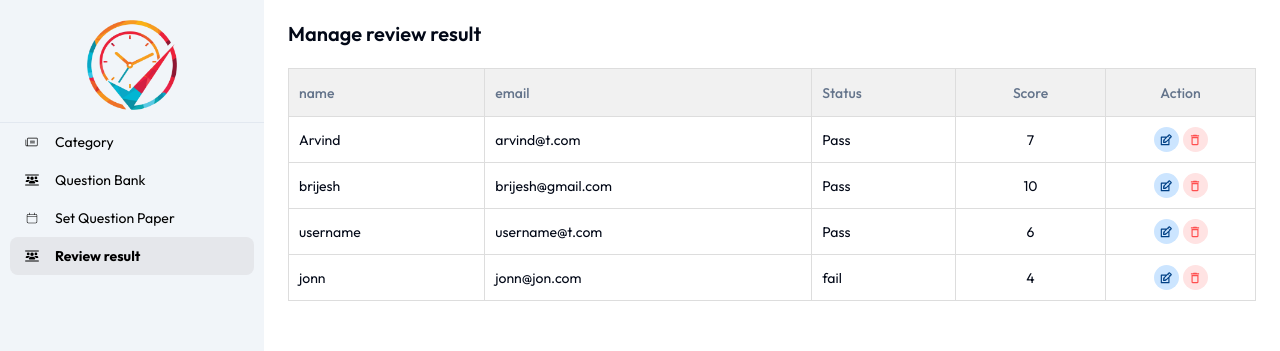
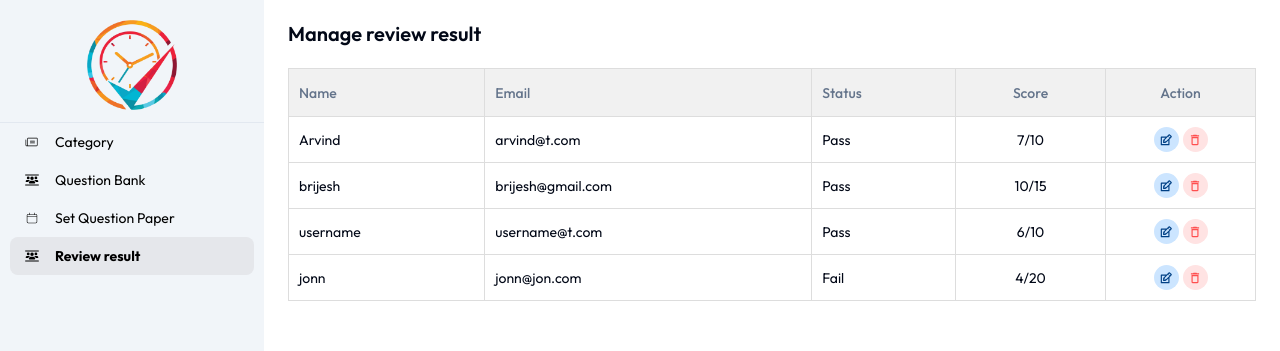
Before and after one commit to w3villa-suraj-bisht/test-event-management-FE, a Next.js app: page /review-result in a window 1280 px wide. Shown: the top 351 px of the page. Built offline with nearby package versions, Linux system fonts and the light colour scheme.

Commit message:
Data added

```diff
--- a/src/app/(home)/(admin)/question-bank/page.tsx
+++ b/src/app/(home)/(admin)/question-bank/page.tsx
@@ -24,8 +24,8 @@ const QuestionBank = () => {
                         <Table className="tableStyle">
                             <TableHeader>
                                 <TableRow>
-                                    <TableHead>question</TableHead>
-                                    <TableHead>category</TableHead>
+                                    <TableHead>Question</TableHead>
+                                    <TableHead>Category</TableHead>
                                     <TableHead className="w-[150px] text-center">Length</TableHead>
                                     <TableHead className="w-[150px] text-center">Action</TableHead>
                                 </TableRow>
--- a/src/app/(home)/(admin)/review-result/page.tsx
+++ b/src/app/(home)/(admin)/review-result/page.tsx
@@ -24,8 +24,8 @@ const ReviewResult = () => {
                         <Table className="tableStyle">
                             <TableHeader>
                                 <TableRow>
-                                    <TableHead>name</TableHead>
-                                    <TableHead>email</TableHead>
+                                    <TableHead>Name</TableHead>
+                                    <TableHead>Email</TableHead>
                                     <TableHead>Status</TableHead>
                                     <TableHead className="w-[150px] text-center">Score</TableHead>
                                     <TableHead className="w-[150px] text-center">Action</TableHead>
@@ -36,7 +36,7 @@ const ReviewResult = () => {
                                     <TableCell>Arvind</TableCell>
                                     <TableCell>arvind@t.com</TableCell>
                                     <TableCell>Pass</TableCell>
-                                    <TableCell className="text-center">7</TableCell>
+                                    <TableCell className="text-center">7/10</TableCell>
                                     <TableCell className="text-center">
                                         <div className="flex items-center justify-center gap-1">
                                             <Link className="btnLink_edit" href={""}  >
@@ -52,7 +52,7 @@ const ReviewResult = () => {
                                     <TableCell>brijesh</TableCell>
                                     <TableCell>brijesh@gmail.com</TableCell>
                                     <TableCell>Pass</TableCell>
-                                    <TableCell className="text-center">10</TableCell>
+                                    <TableCell className="text-center">10/15</TableCell>
                                     <TableCell className="text-center">
                                         <div className="flex items-center justify-center gap-1">
                                             <Link className="btnLink_edit" href={""}  >
@@ -68,7 +68,7 @@ const ReviewResult = () => {
                                     <TableCell>username</TableCell>
                                     <TableCell>username@t.com</TableCell>
                                     <TableCell>Pass</TableCell>
-                                    <TableCell className="text-center">6</TableCell>
+                                    <TableCell className="text-center">6/10</TableCell>
                                     <TableCell className="text-center">
                                         <div className="flex items-center justify-center gap-1">
                                             <Link className="btnLink_edit" href={""}  >
@@ -83,8 +83,8 @@ const ReviewResult = () => {
                                 <TableRow >
                                     <TableCell>jonn</TableCell>
                                     <TableCell>jonn@jon.com</TableCell>
-                                    <TableCell>fail</TableCell>
-                                    <TableCell className="text-center">4</TableCell>
+                                    <TableCell>Fail</TableCell>
+                                    <TableCell className="text-center">4/20</TableCell>
                                     <TableCell className="text-center">
                                         <div className="flex items-center justify-center gap-1">
                                             <Link className="btnLink_edit" href={""}  >
```
